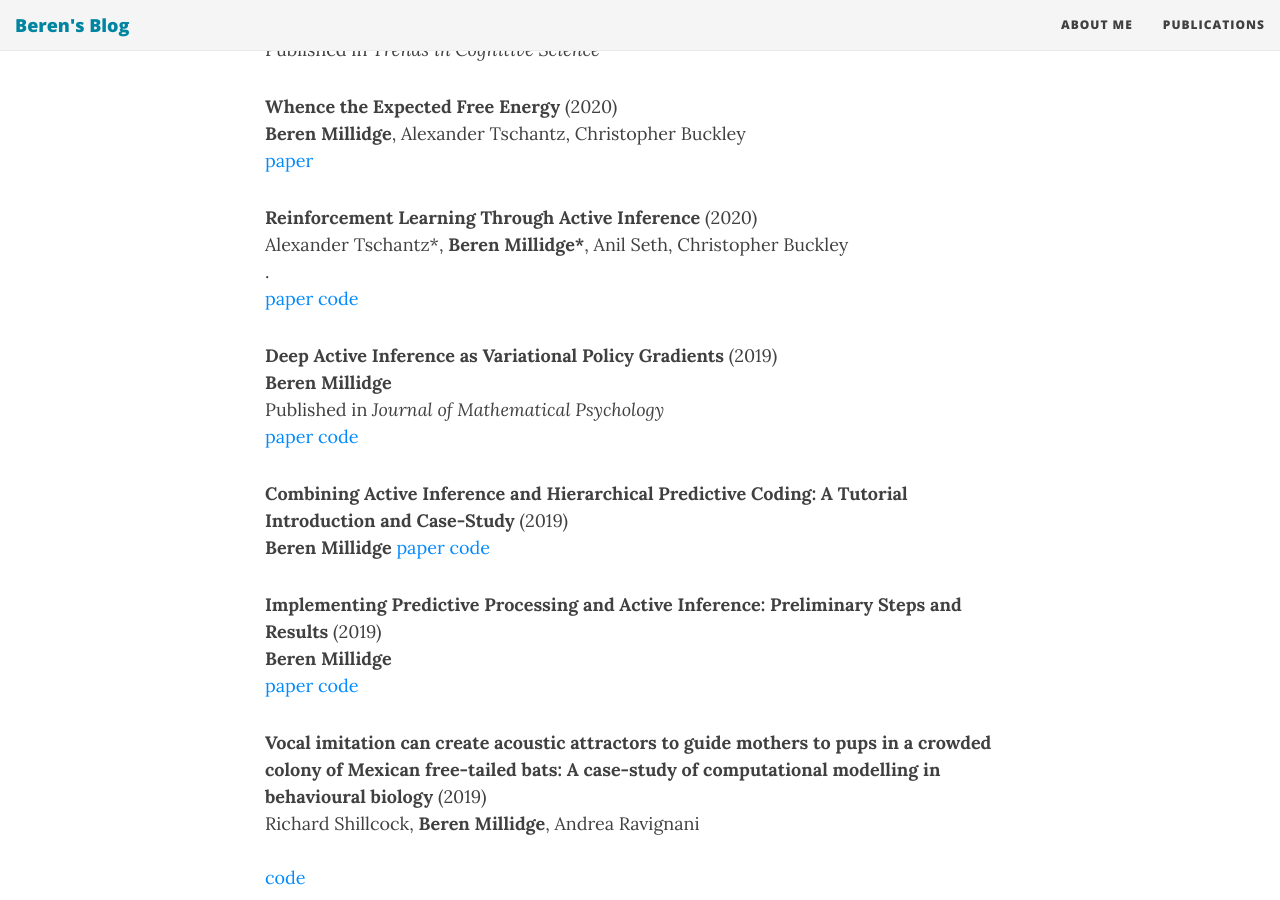
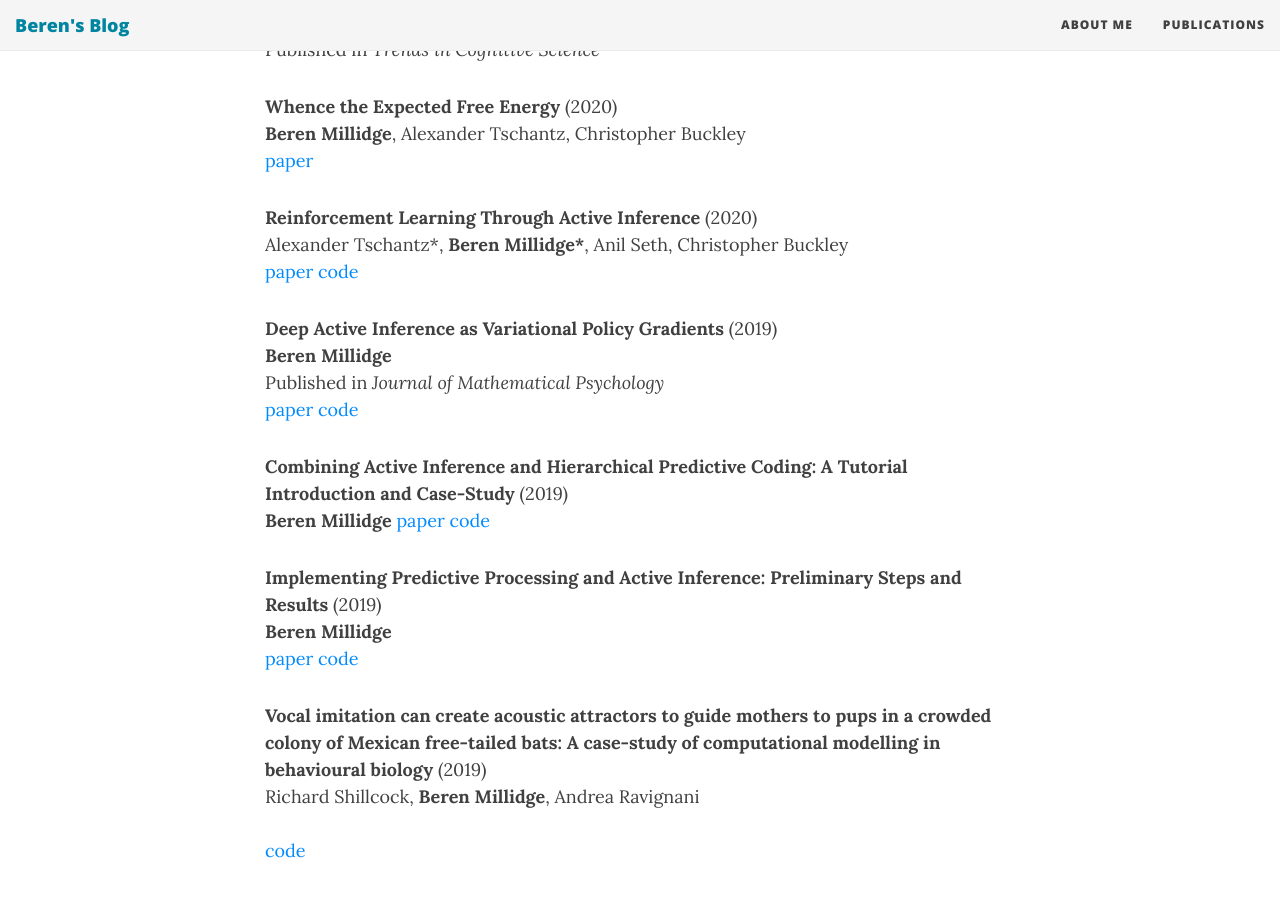
Before and after one commit to BerenMillidge/BerenMillidge.github.io, a Jekyll site: the page built from publications.md, in a window 1280 px wide and 900 px high, scrolled down 740 px. Built offline with Jekyll 4.4.1, drawn with Linux system fonts in a browser that asks for light colours; nearby versions of some CDN libraries.

```diff
--- a/publications.md
+++ b/publications.md
@@ -23,7 +23,7 @@ Published in *Trends in Cognitive Science*
 [paper](https://arxiv.org/abs/2004.08128)
 
 **Reinforcement Learning Through Active Inference** (2020) <br/>
-Alexander Tschantz\*, **Beren Millidge\***, Anil Seth, Christopher Buckley <br/> .
+Alexander Tschantz\*, **Beren Millidge\***, Anil Seth, Christopher Buckley <br/>
 [paper](https://arxiv.org/abs/2002.12636)  [code](https://github.com/alec-tschantz/rl-inference)
 
 **Deep Active Inference as Variational Policy Gradients** (2019) <br/>
```
